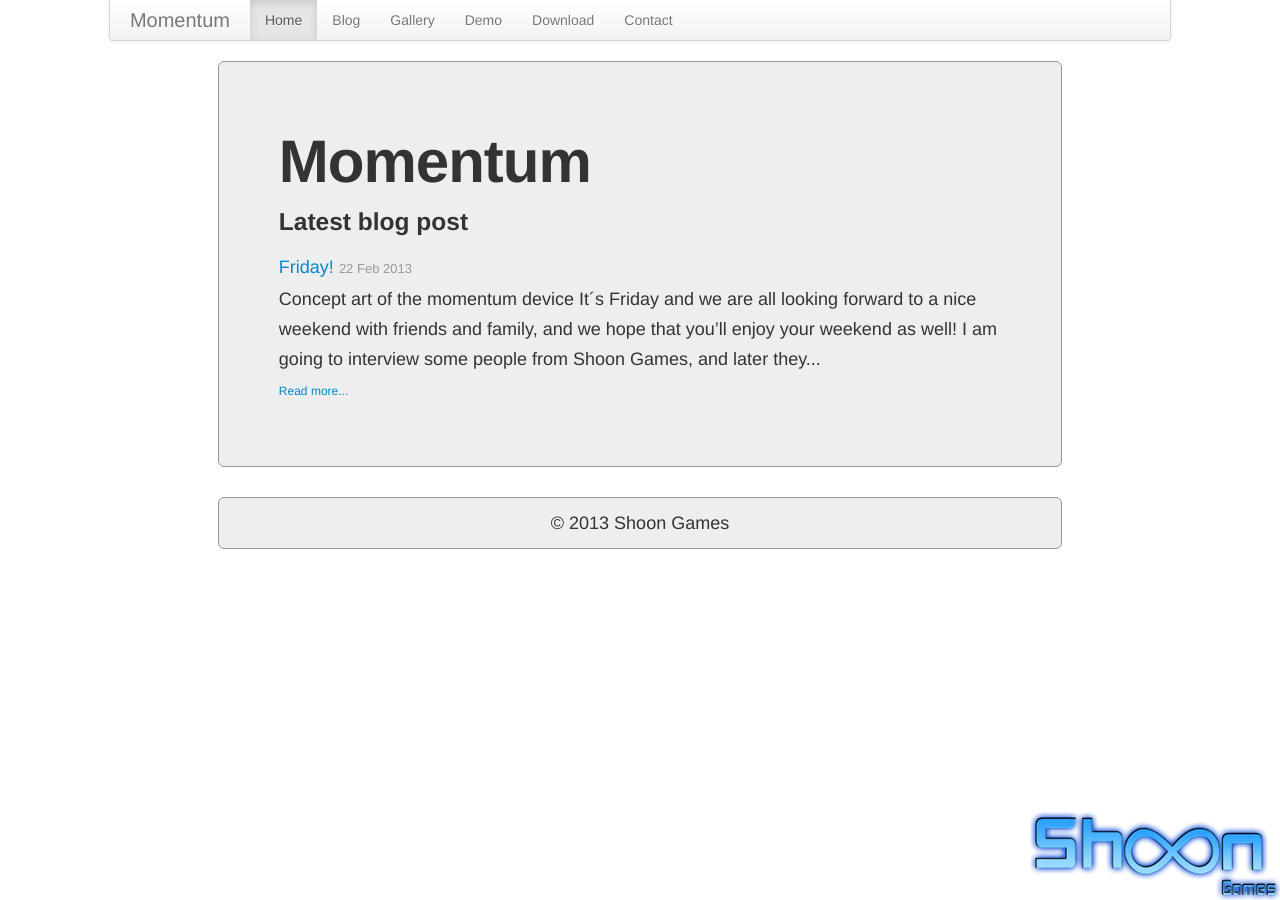
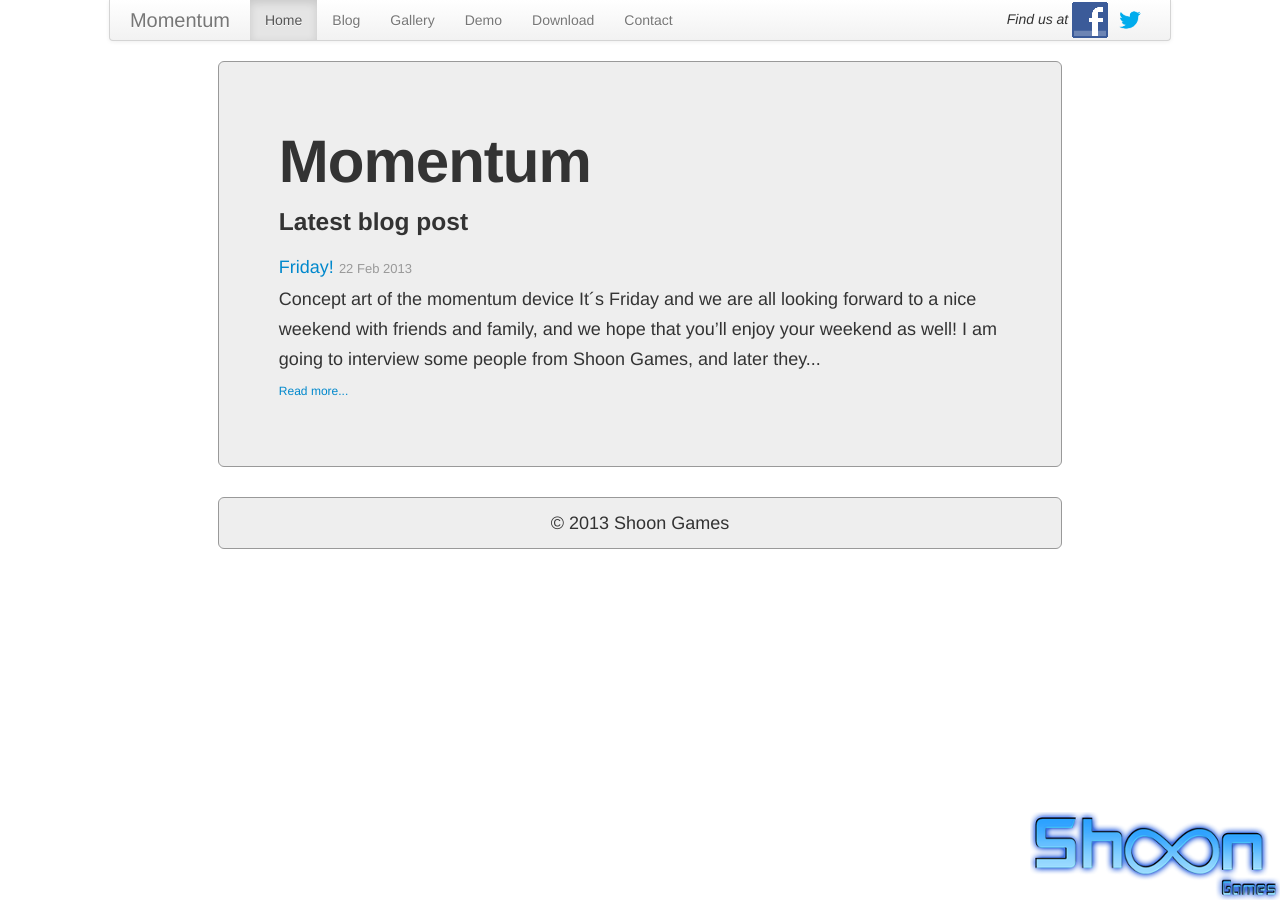
Before and after one commit to TATDK/MomentumWebsite, a Jekyll site: the page built from index.html, in a window 1280 px wide. Built offline with Jekyll 4.4.1, drawn with Linux system fonts in a browser that asks for light colours.

Commit message:
Added social media to menu

```diff
--- a/_includes/menu.html
+++ b/_includes/menu.html
@@ -10,5 +10,10 @@
                         <li{% if page.url == "/Download/" %} class="active"{% endif %}><a href="/Download">Download</a></li>
                         <li{% if page.url == "/Contact/" %} class="active"{% endif %}><a href="/Contact">Contact</a></li>
                     </ul>
+                    <div class="pull-right" style="padding:2px">
+                        <em>Find us at</em>
+                        <a href="https://facebook.com/MomentumGameProject"><img src="/images/fbLogo.png" /></a>
+                        <a href="https://twitter.com/MomentumGame"><img src="/images/twitterLogo.png" /></a>
+                    </div>
                 </div>
             </div>
```
Also changed, not shown: images/fbLogo.png (added), images/twitterLogo.png (added).
